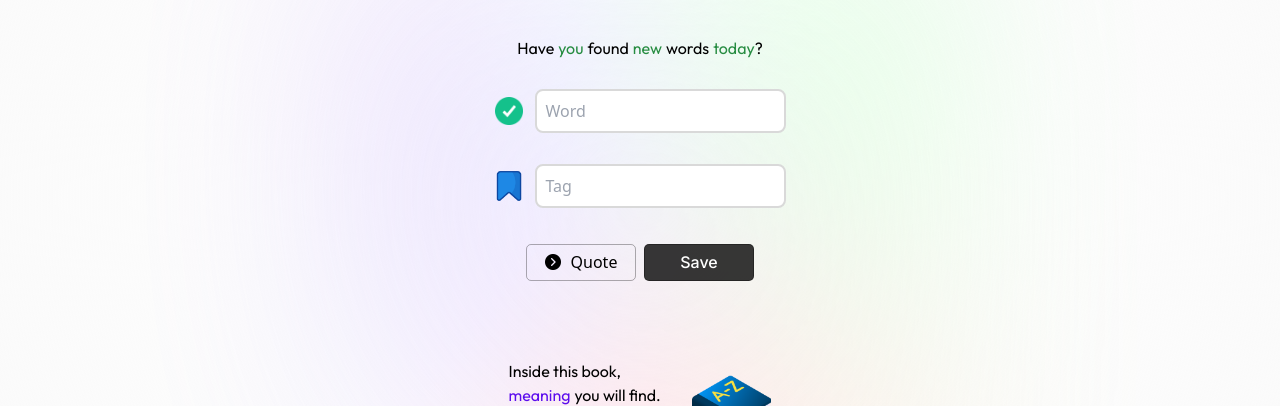
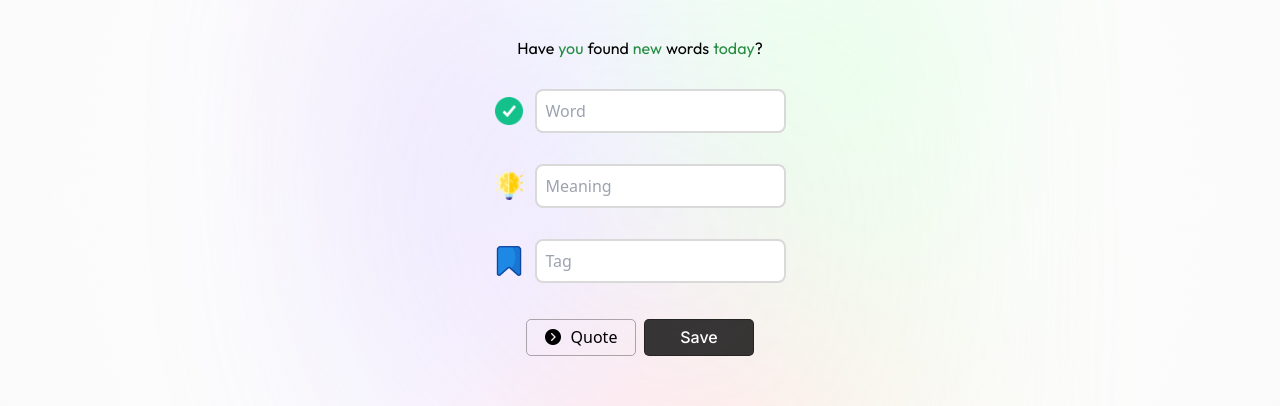
Before and after one commit to simone-capelli/words_and_quotes, a Next.js app: page / in a window 1280 px wide. Both pictures are taken after a click on the picture 509 px from the left and 312 px from the top of the page. Shown: the part 202-608 px from the top of the page. Built offline with nearby package versions, Linux system fonts and the light colour scheme.

Commit message:
Words Logic - meaningInput

```diff
--- a/components/words/InputWordSection.tsx
+++ b/components/words/InputWordSection.tsx
@@ -11,6 +11,7 @@ const InputWordSection = () => {
   const [wordInput, setWordInput] = useState('');
   const [tagInput, setTagInput] = useState('');
   const [matchedTag, setMatchedTag] = useState('');
+  const [meaningInput, setMeaningInput] = useState('');
 
   const saveWord = async (e: React.MouseEvent<HTMLButtonElement>) => {
     e.preventDefault();
@@ -21,7 +22,7 @@ const InputWordSection = () => {
     setSubmitting(true);
 
     try {
-      console.log(wordInput, tagInput, isLearned);
+      //console.log(wordInput, tagInput, isLearned);
 
       const response = fetch('/api/words/new', {
         method: 'POST',
@@ -29,6 +30,7 @@ const InputWordSection = () => {
           word: wordInput,
           tag: tagInput,
           isLearned: isLearned,
+          meaning: meaningInput.trim(),
         }),
       });
     } catch (error) {
@@ -41,6 +43,7 @@ const InputWordSection = () => {
         setWordInput('');
         setTagInput('');
         setMatchedTag('');
+        setMeaningInput('');
       }, 1500);
     }
   };
@@ -57,6 +60,11 @@ const InputWordSection = () => {
     setTagInput(value);
 
     setMatchedTag(await findMostMatchedString(value));
+  };
+
+  const handleMeaningInputChange = (e: React.ChangeEvent<HTMLInputElement>) => {
+    const value = e.target.value;
+    setMeaningInput(value);
   };
 
   return (
@@ -91,6 +99,28 @@ const InputWordSection = () => {
           onChange={handleWordInputChange}
         />
       </div>
+
+      {/* Meaning Section */}
+      {isLearned && (
+        <div className="inline-flex justify-center items-center gap-2 pl-[9px] pr-[11.12px] pt-[7px] pb-2">
+          <Image
+            className="mx-1"
+            src="/assets/icons/meaningInput.png"
+            alt="Light Bulb"
+            width={28}
+            height={28}
+          />
+
+          <input
+            className="p-2 rounded-lg border-2 border-solid border-[#D9D9D9]"
+            type="text"
+            maxLength={500}
+            value={meaningInput}
+            placeholder="Meaning"
+            onChange={handleMeaningInputChange}
+          />
+        </div>
+      )}
 
       {/* Tag Section */}
       <div className="flex flex-col">
```
Also changed, not shown: public/assets/icons/meaningInput.png (added).
